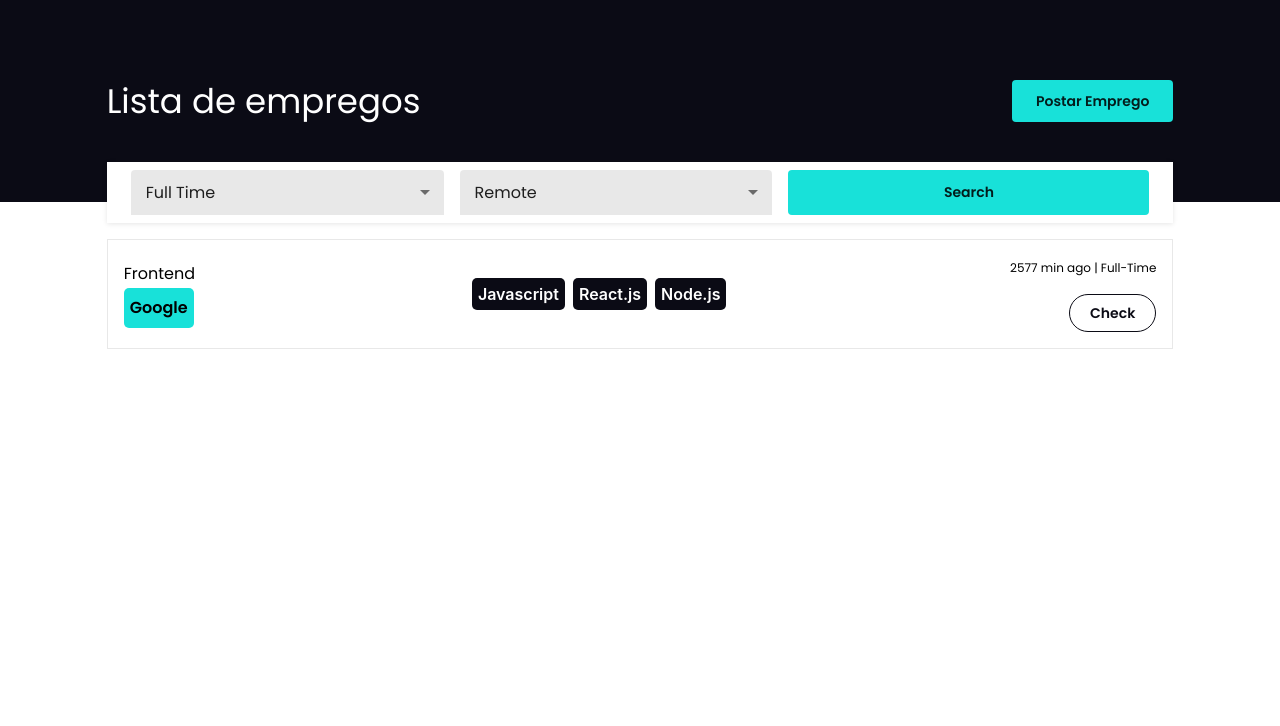
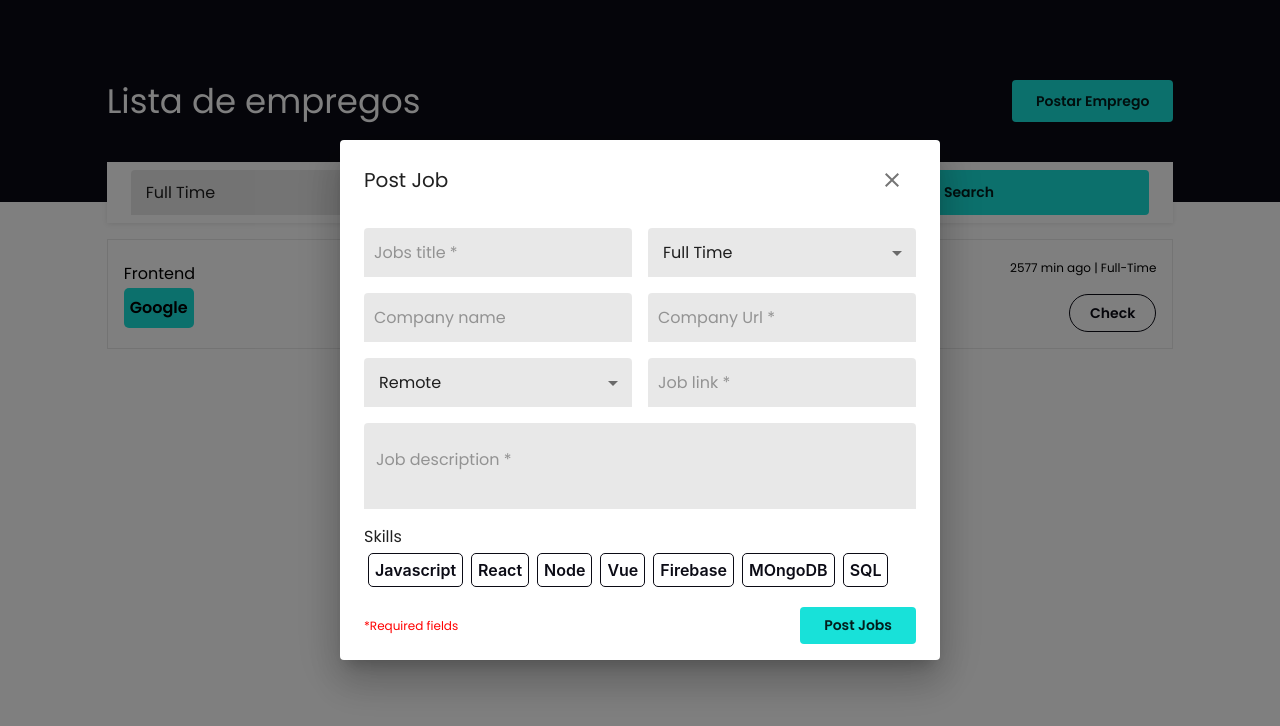
Before and after one commit to jdaniel231/jobs, a React (Create React App) app: page / in a window 1280 px wide. Shown: the top 726 px of the page. Built offline with nearby package versions, Linux system fonts and the light colour scheme.

Commit message:
create form jobs

```diff
--- a/src/App.js
+++ b/src/App.js
@@ -4,11 +4,13 @@
 import theme from './theme/theme';
 import SearchBar from "./componets/SearchBar";
 import JobCards from "./componets/Job/JobCards";
+import NewJobModal from "./componets/Job/NewJobModal";
 
 export default () => {
   return (
   <ThemeProvider theme={theme}>
     <Header />
+    <NewJobModal />
     <Grid container justify="center">
       <Grid xs={10}>
         <SearchBar />
--- /dev/null
+++ b/src/componets/Job/NewJobModal.js
@@ -0,0 +1,98 @@
+import React from "react";
+import { IconButton ,makeStyles, Box, Grid, FilledInput, Select, MenuItem, Dialog, DialogTitle, DialogContent, DialogActions, Typography, Button } from "@material-ui/core";
+import { Close as CloseIcon } from "@material-ui/icons";
+
+const useStyles = makeStyles(theme =>({
+  skillChip:{
+    margin: theme.spacing(0.5),
+    padding: theme.spacing(0.75),
+    fontsize: "14.5px",
+    borderRadius: "5px",
+    transition: ".3s",
+    cursor: "pointer",
+    fontWeight: 600,
+    border:`1px solid ${theme.palette.secondary.main}`,
+    color: theme.palette.secondary.main,
+    cursor: "pointer",
+
+
+    "&:hover": {
+      backgroundColor: theme.palette.secondary.main,
+      color: "#fff"
+    }
+  }
+}))
+
+export default (props) => {
+
+  const classes = useStyles()
+
+  const skills = [
+    "Javascript",
+    "React",
+    "Node",
+    "Vue",
+    "Firebase",
+    "MOngoDB",
+    "SQL"
+  ];
+
+  return(
+    <Dialog open={true} fullWidth>
+      <DialogTitle>
+        <Box display="flex" justifyContent="space-between" alignItems="center">
+          Post Job
+          <IconButton>
+            <CloseIcon />
+          </IconButton>
+        </Box>
+      </DialogTitle>
+      <DialogContent>
+        <Grid container spacing={2}>
+          <Grid item xs={6}>
+            <FilledInput placeholder="Jobs title *" disableUnderline fullWidth />
+          </Grid>
+          <Grid item xs={6}>
+            <Select fullWidth disableUnderline variant="filled" defaultValue="Full time">
+              <MenuItem value="Full time">Full Time</MenuItem>
+              <MenuItem value="Part time">Part Time</MenuItem>
+              <MenuItem value="Contract">Contract</MenuItem>
+            </Select>
+          </Grid>
+          <Grid item xs={6}>
+            <FilledInput placeholder="Company name " disableUnderline fullWidth />
+          </Grid>
+          <Grid item xs={6}>
+            <FilledInput placeholder="Company Url *" disableUnderline fullWidth />
+          </Grid>
+          <Grid item xs={6}>
+            <Select disableUnderline  variant="filled" defaultValue="Remote" fullWidth>
+              <MenuItem value="Remote">Remote</MenuItem>
+              <MenuItem value="in-Office">in-Office</MenuItem>
+            </Select>
+          </Grid>
+          <Grid item xs={6}>
+            <FilledInput placeholder="Job link *" disableUnderline fullWidth />
+          </Grid>
+          <Grid item xs={12}>
+            <FilledInput placeholder="Job description *" disableUnderline fullWidth  multiline rows={4}/>
+          </Grid>
+        </Grid>
+        <Box mt={2}>
+          <Typography>Skills</Typography>
+          <Box display="flex" >
+            {skills.map((skill) =>(
+              <Box className={classes.skillChip} key={skill}>{skill}</Box>
+            ))}
+          </Box>
+        </Box>
+      </DialogContent>
+      <DialogActions>
+        <Box color="red" width="100%" display="flex" justifyContent="space-between" alignItems="center">
+          <Typography variant="caption">*Required fields</Typography>
+          <Button variant="contained" disableElevation color="primary"> Post Jobs</Button>
+        </Box>
+      </DialogActions>
+    </Dialog>
+  )
+}
```
